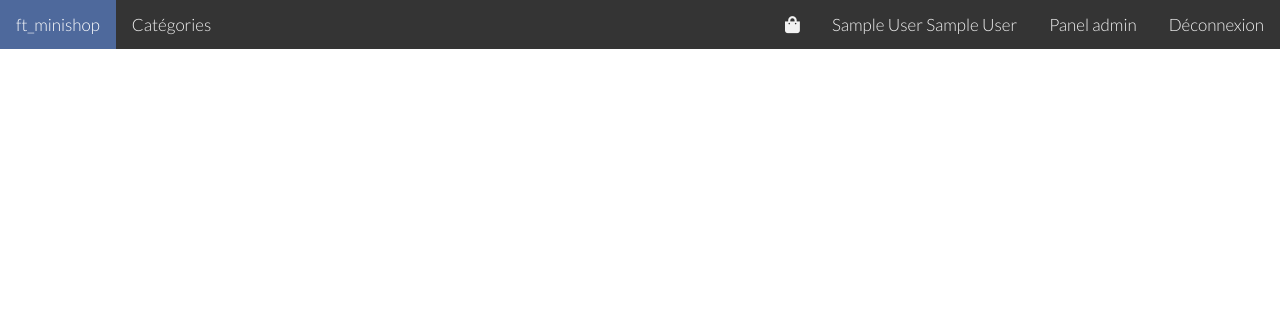
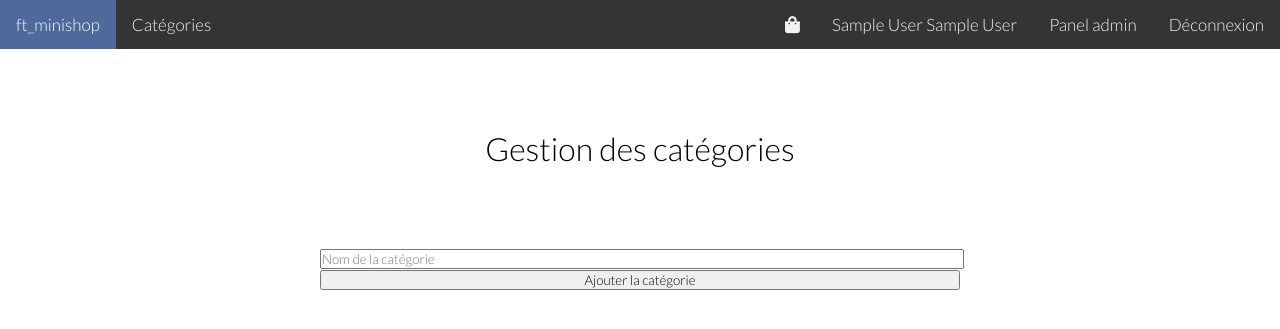
Before and after one commit to FloryneTourret/Rush-00, a PHP site: page /admin/categories in a window 1280 px wide. Shown: the top 329 px of the page. Run offline with PHP 8.4, Linux system fonts and the light colour scheme; the visitor is signed in with stand-in values (Sample User, id 1); some libraries are stand-ins or nearby versions.

Commit message:
add categorie

```diff
--- a/admin/categories.php
+++ b/admin/categories.php
@@ -5,10 +5,17 @@ if ($_SESSION['role'] != 'admin')
     header('Location: ../index.php');
 
 include('../configs/database.php');
-//include('../models/admin/categories_model.php');
+include('../models/admin/categories_model.php');
 
 include('../views/base/header_admin.php');
-//include('../views/admin/categories_view.php');
+include('../views/admin/categories_view.php');
+
+if(isset($_POST['categorie']))
+{
+    $categorie = ucfirst(htmlspecialchars(addslashes($_POST['categorie'])));
+    ajout_categorie($mysqli, $categorie);
+    header('Location: index.php');
+}
 
 include('../views/base/footer_admin.php');
 ?>
--- /dev/null
+++ b/models/admin/categories_model.php
@@ -0,0 +1,8 @@
+<?php
+
+function ajout_categorie($mysqli, $categorie)
+{
+    mysqli_query($mysqli, "INSERT INTO `categories` (`categorie`) VALUES ('$categorie')");
+}
+
+?>
--- /dev/null
+++ b/views/admin/categories_view.php
@@ -0,0 +1,13 @@
+<div class="bloc-1"></div>
+
+<h1 class="text-center">Gestion des catégories</h1>
+
+<div class="bloc-1"></div>
+
+<div>
+    <form action="categories.php" method="post">
+
+        <input class="col-6 offset-3" type="text" name="categorie" id="categorie" placeholder="Nom de la catégorie" required>
+        <button class="col-6 offset-3" type="submit" value="OK">Ajouter la catégorie</button>
+    </form>
+</div>
```
